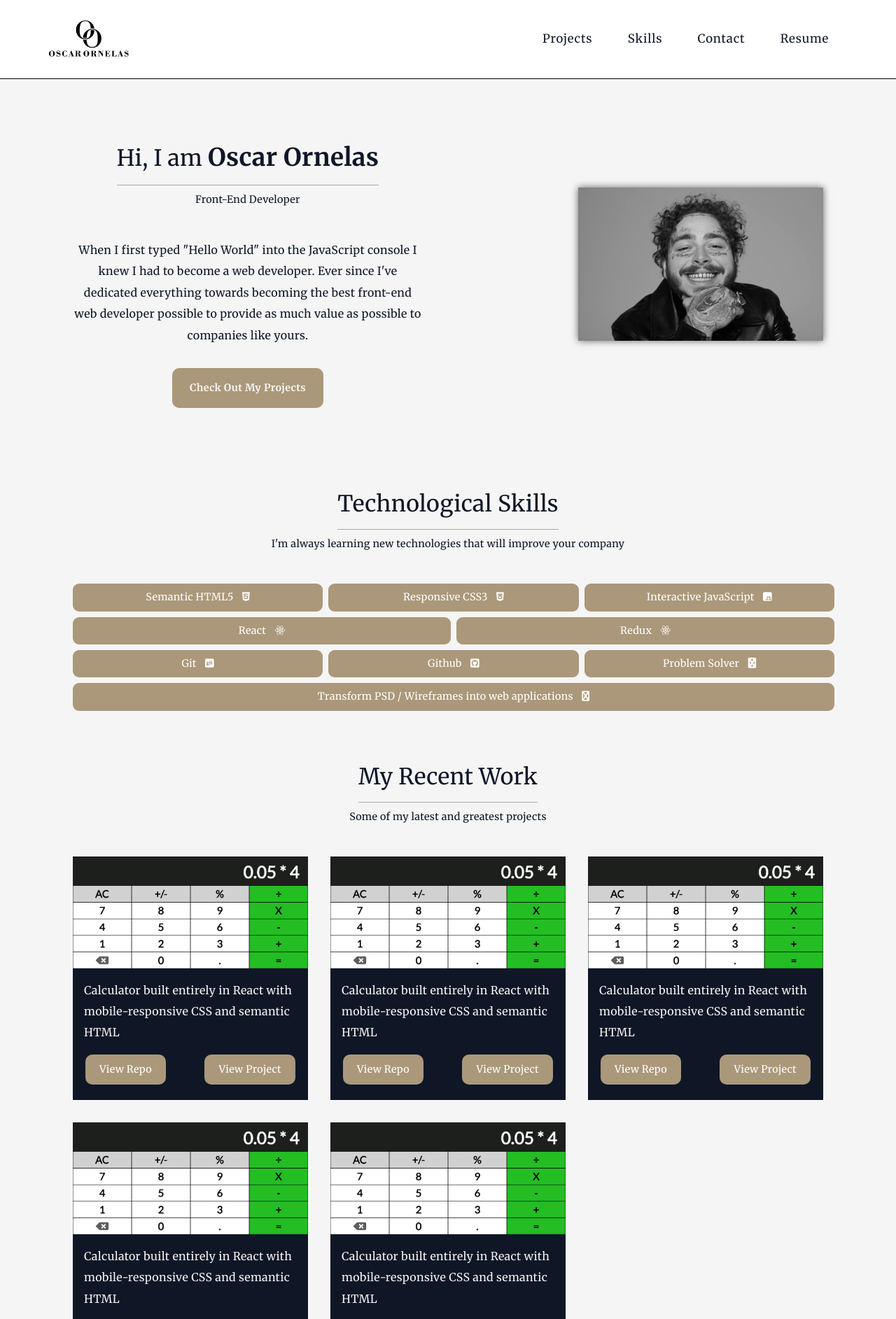
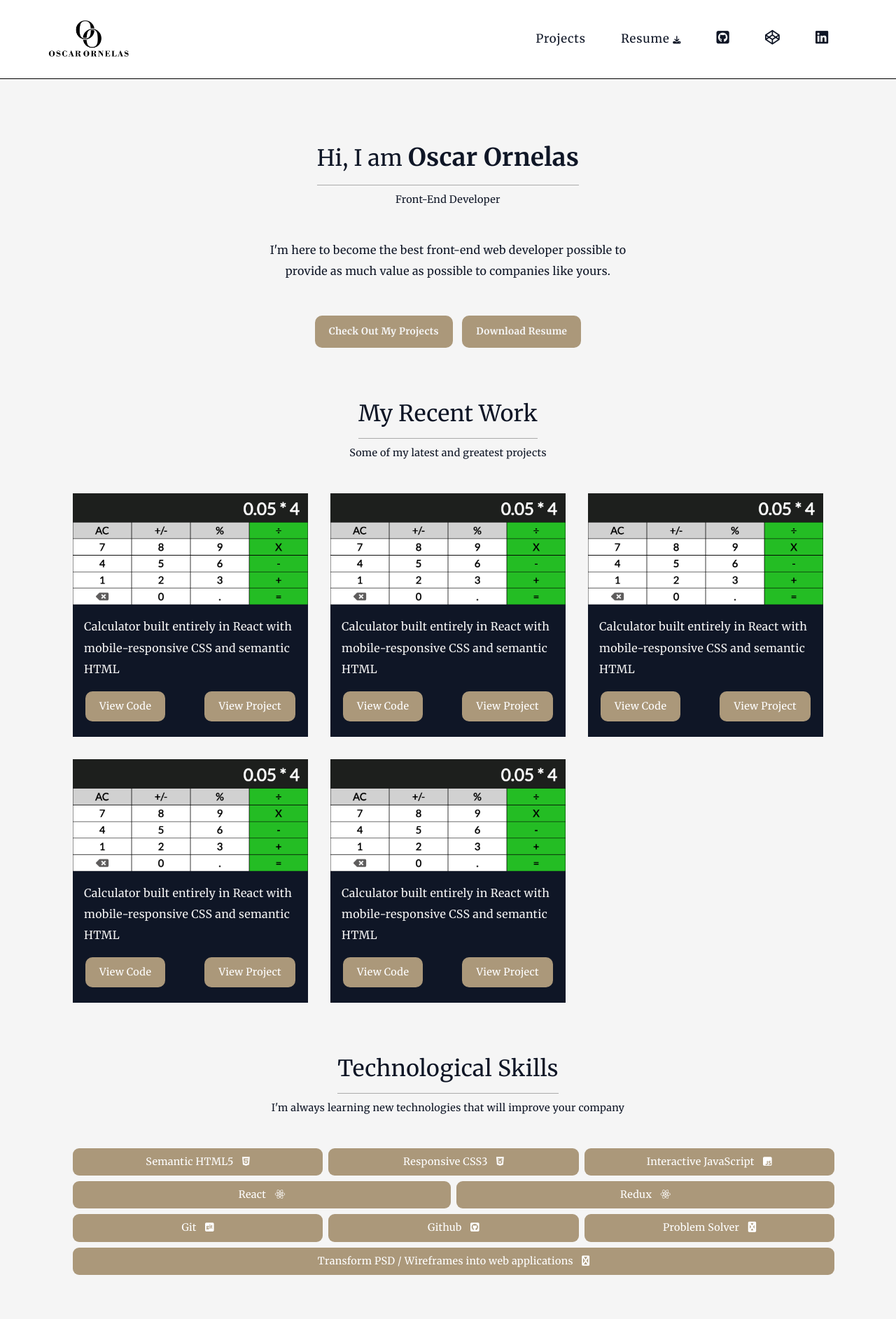
Before and after one commit to Oscar-Ornelas/portfolio-app, a React (Create React App) app: page / in a window 1280 px wide. Shown: the top 1885 px of the page at 70% size. Built offline with nearby package versions, Linux system fonts and the light colour scheme; the HTML template or start-up script is replaced by a standard one.

Commit message:
Removed photo and added smooth scrolling

```diff
--- a/src/App.css
+++ b/src/App.css
@@ -2,6 +2,10 @@
 * {
   box-sizing: border-box;
   margin: 0;
+}
+
+html {
+  scroll-behavior: smooth;
 }
 
 body {
@@ -73,7 +77,7 @@ a:visited {
   font-family: 'Merriweather', serif;
   font-size: 0.9rem;
   font-weight: 700;
-  display: block;
+  display: inline-block;
   padding: 15px 25px;
   border-radius: 10px;
   background: rgba(171, 152, 122, 1);
@@ -145,8 +149,9 @@ a:visited {
 }
 
 .nav-item {
-  font-size: 0.95rem;
-  padding: 0 0.75em;
+  text-align: center;
+  font-size: 0.9rem;
+  padding: 0 1em;
   letter-spacing: 0.8px;
   transform: translateY(0);
   transition: transform 500ms;
@@ -163,6 +168,15 @@ a:visited {
 
 .nav-link:visited {
   color: #0F1626;
+}
+
+.nav-social {
+  font-size: 1.3rem;
+}
+
+.resume-icon {
+  font-size: 0.7rem;
+  margin: 0 0 0.3em 0;
 }
 
 .open-nav {
@@ -215,9 +229,6 @@ a:visited {
 
 /*Introduction*/
 .intro {
-  display: flex;
-  flex-direction: column;
-  align-items: center;
   padding-top: 8em;
 }
 
@@ -227,38 +238,33 @@ a:visited {
   text-align: center;
   justify-content: center;
   align-items: center;
+  margin: 0 auto;
 }
 
 .info {
-  margin-bottom: 2em;
+  margin: 0 0 3em 0;
+}
+
+.intro-buttons {
+  display: flex;
+  justify-content: center;
 }
 
 .btn-intro {
-  margin: 0 0 3em 0;
-}
-
-.person {
-  width: 350px;
-  box-shadow: 0 0 10px rgba(0, 0, 0, 0.6);
+  font-size: 0.75rem;
+  padding: 10px 20px;
+  margin: 0 0.5em;
 }
 
 @media (min-width: 825px) {
 
-  .intro {
-    flex-direction: row;
-    align-items: none;
-    justify-content: space-between;
-    align-items: none;
+  .intro-content {
+    max-width: 550px;
+    min-width: 200px;
   }
 
-  .intro-content {
-    max-width: 500px;
-    min-width: 200px;
-    margin-right: 2em;
-  }
-
-  .intro-image {
-    margin-left: 2em;
+  .btn-intro {
+    font-size: 0.85rem;
   }
 
 }
@@ -322,7 +328,7 @@ a:visited {
 
 .portfolio {
   display: grid;
-  grid-template-columns: repeat(auto-fit, minmax(300px, 1fr));
+  grid-template-columns: repeat(auto-fit, minmax(250px, 1fr));
   grid-gap: 2em;
   color: #F5F5F5;
 }
@@ -482,6 +488,7 @@ a:visited {
 }
 
 .social-link {
+  font-size: 1.5rem;
   margin: 0 1em 0 0;
 }
 
--- a/src/App.js
+++ b/src/App.js
@@ -13,8 +13,8 @@ function App() {
       <Header/>
       <main>
         <Introduction/>
+        <Portfolio/>
         <Skills/>
-        <Portfolio/>
         <Reasons/>
       </main>
       <Footer/>
--- a/src/Footer.js
+++ b/src/Footer.js
@@ -7,17 +7,17 @@ function Footer() {
         <ul className="social-list">
           <li className="social-item">
             <a className="social-link" href="https://codepen.io/oscar-ornelas-frontenddev">
-              <i class="fab fa-codepen"></i>
+              <i className="fab fa-codepen"></i>
             </a>
           </li>
           <li className="social-item">
-            <a className="social-link" href="https://www.facebook.com/oscar.ornelas.988">
-              <i class="fab fa-facebook-square"></i>
+            <a className="social-link" href="#">
+              <i className="fab fa-linkedin"></i>
             </a>
           </li>
           <li className="social-item">
             <a className="social-link" href="https://github.com/Oscar-Ornelas?tab=repositories">
-              <i class="fab fa-github-square"></i>
+              <i className="fab fa-github-square"></i>
             </a>
           </li>
         </ul>
--- a/src/Header.js
+++ b/src/Header.js
@@ -21,9 +21,10 @@ class Header extends React.Component {
 
             <ul className="nav-list">
               <li className="nav-item" ><a className="nav-link" href="#projects">Projects</a></li>
-              <li className="nav-item" ><a className="nav-link" href="#skills">Skills</a></li>
-              <li className="nav-item" ><a className="nav-link" href="#contact">Contact</a></li>
-              <li className="nav-item" ><a className="nav-link" href="#">Resume</a></li>
+              <li className="nav-item" ><a className="nav-link" href="#">Resume <i class="fas fa-download resume-icon"></i></a></li>
+              <li className="nav-item" ><a className="nav-link" href="#contact"><i className="fab fa-github-square nav-social"></i></a></li>
+              <li className="nav-item" ><a className="nav-link" href="#contact"><i className="fab fa-codepen nav-social"></i></a></li>
+              <li className="nav-item" ><a className="nav-link" href="#contact"><i className="fab fa-linkedin nav-social"></i></a></li>
             </ul>
           </nav>
         </div>
--- a/src/Introduction.js
+++ b/src/Introduction.js
@@ -9,11 +9,11 @@ function Introduction() {
           <h1 className="intro-header section-header">Hi, I am <strong>Oscar Ornelas</strong></h1>
           <p className="section-subtitle">Front-End Developer</p>
         </div>
-        <p className="info">When I first typed "Hello World" into the JavaScript console I knew I had to become a web developer. Ever since I've dedicated everything towards becoming the best front-end web developer possible to provide as much value as possible to companies like yours.</p>
-        <a href="#projects" className="btn btn-intro">Check Out My Projects</a>
-      </div>
-      <div className="intro-image">
-        <img className="person" alt="Smiling man" src={person}/>
+        <p className="info">I'm here to become the best front-end web developer possible to provide as much value as possible to companies like yours.</p>
+        <div class="intro-buttons">
+          <a href="#projects" className="btn btn-intro">Check Out My Projects</a>
+          <a href="#projects" className="btn btn-intro">Download Resume</a>
+        </div>
       </div>
     </section>
   )
--- a/src/PortfolioProject.js
+++ b/src/PortfolioProject.js
@@ -6,8 +6,8 @@ function PortfolioProject(props) {
       <img className="project-img" src={props.img}/>
       <figcaption className="caption">{props.caption}</figcaption>
       <span className="project-btns">
-        <a className="btn btn-project" href={props.repoURL}>View Repo</a>
-        <a className="btn btn-project" href={props.projectURL}>View Project</a>
+        <a className="btn btn-project" href={props.repoURL} target="_blank" rel="noopener noreferrer">View Code</a>
+        <a className="btn btn-project" href={props.projectURL} target="_blank" rel="noopener noreferrer">View Project</a>
       </span>
     </div>
   )
```
